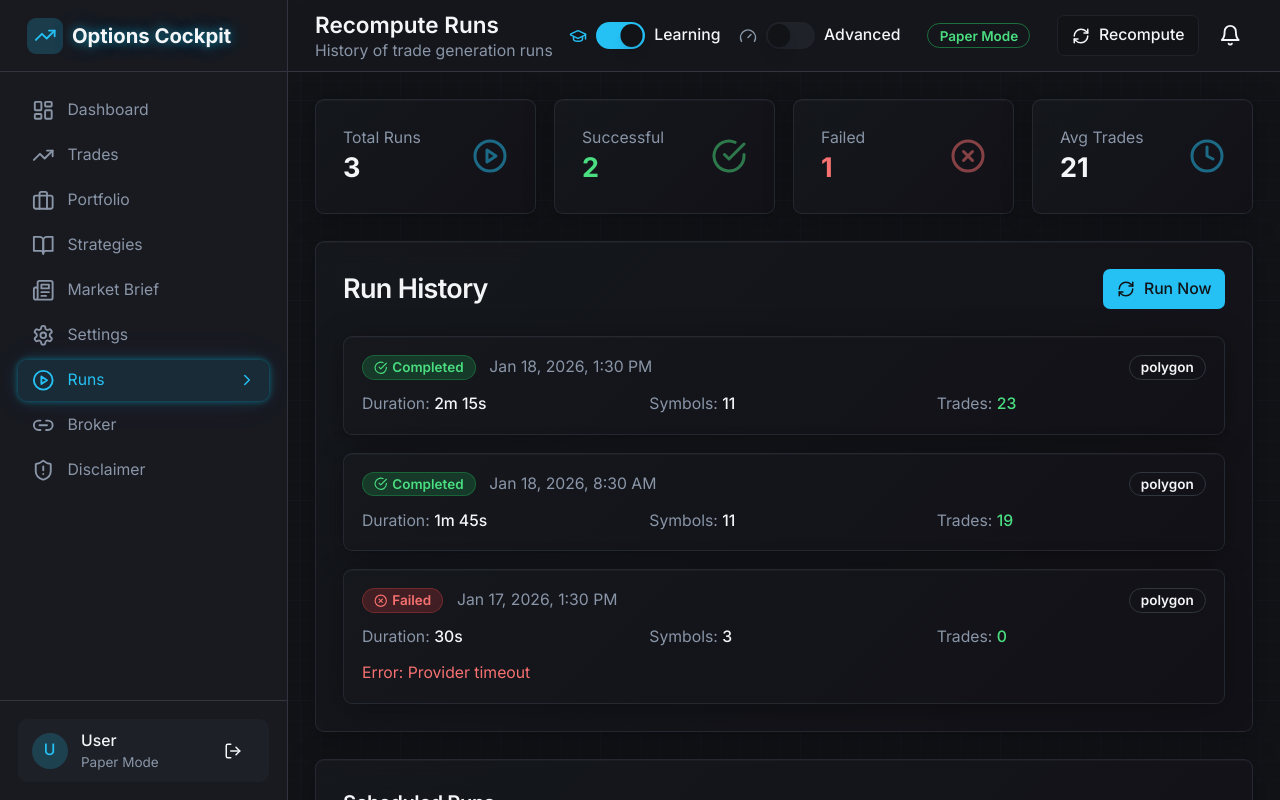
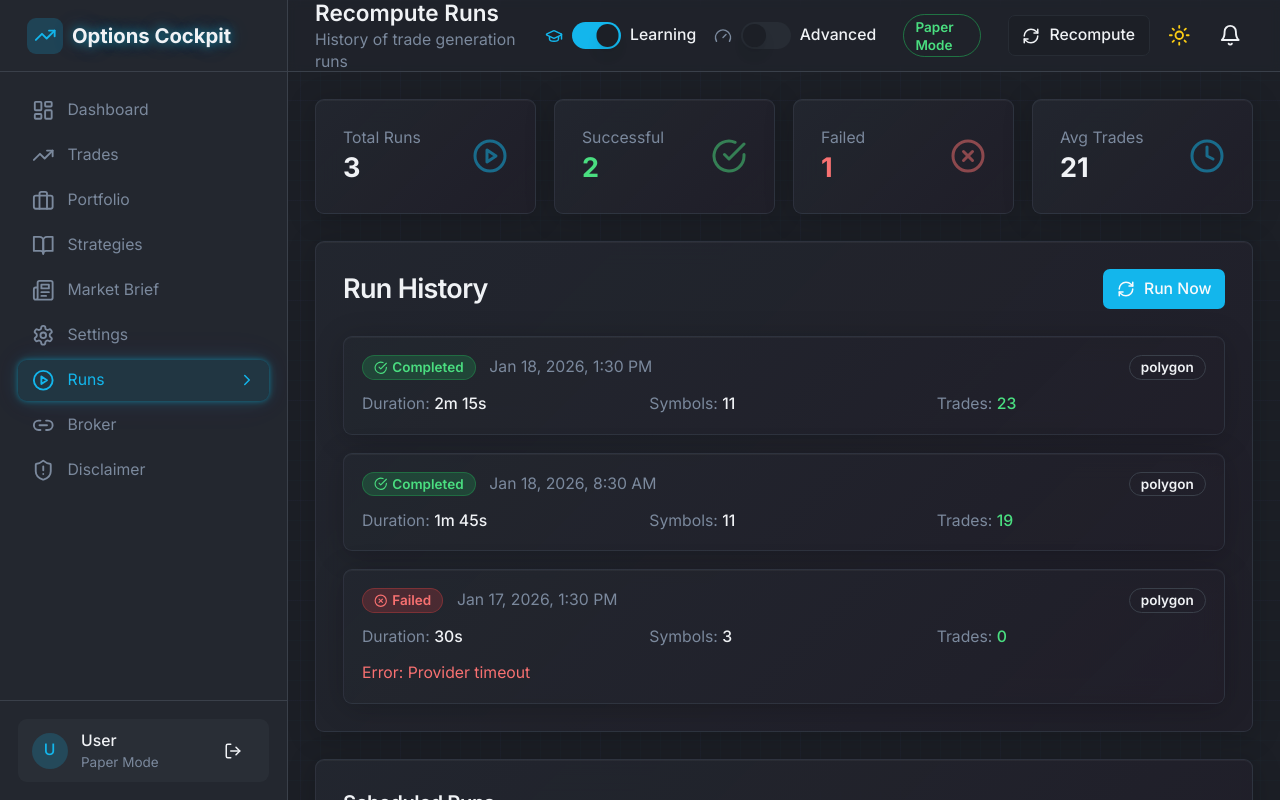
Before and after one commit to christopherhenripage/income-options-cockpit, a Next.js app in the folder apps/web/: page /runs in a window 1280 px wide. Built offline with nearby package versions, Linux system fonts and the light colour scheme; no server answers.

Commit message:
Add light/dark theme toggle + softer charcoal background
- Dark theme now 13% lightness (visible charcoal, not black)
- Added full light mode theme
- Sun/Moon toggle in header to switch themes
- Persists preference in localStorage
- Updated glass panels, scrollbars for both themes

```diff
--- a/apps/web/src/app/globals.css
+++ b/apps/web/src/app/globals.css
@@ -4,41 +4,76 @@
 
 @layer base {
   :root {
-    /* Soft dark theme - easier on eyes than pure black */
-    --background: 222 15% 8%;
-    --foreground: 210 20% 96%;
+    /* Soft charcoal theme - noticeably lighter than black */
+    --background: 220 15% 13%;
+    --foreground: 210 20% 95%;
 
-    --card: 222 14% 11%;
-    --card-foreground: 210 20% 96%;
+    --card: 220 14% 16%;
+    --card-foreground: 210 20% 95%;
 
-    --popover: 222 14% 11%;
-    --popover-foreground: 210 20% 96%;
+    --popover: 220 14% 16%;
+    --popover-foreground: 210 20% 95%;
 
-    --primary: 195 90% 55%;
-    --primary-foreground: 222 15% 8%;
+    --primary: 195 85% 50%;
+    --primary-foreground: 220 15% 98%;
 
-    --secondary: 222 14% 16%;
-    --secondary-foreground: 210 20% 96%;
+    --secondary: 220 14% 20%;
+    --secondary-foreground: 210 20% 95%;
 
-    --muted: 222 14% 16%;
-    --muted-foreground: 215 15% 60%;
+    --muted: 220 12% 22%;
+    --muted-foreground: 215 15% 55%;
 
-    --accent: 195 90% 55%;
-    --accent-foreground: 222 15% 8%;
+    --accent: 195 85% 50%;
+    --accent-foreground: 220 15% 98%;
 
-    --destructive: 0 75% 55%;
+    --destructive: 0 70% 50%;
     --destructive-foreground: 210 20% 98%;
 
-    --border: 222 14% 22%;
-    --input: 222 14% 14%;
-    --ring: 195 90% 55%;
+    --border: 220 12% 26%;
+    --input: 220 14% 18%;
+    --ring: 195 85% 50%;
 
     --radius: 0.5rem;
 
-    /* Tool-inspired accent colors */
+    /* Accent colors */
     --accent-purple: 270 70% 55%;
     --accent-gold: 45 90% 55%;
     --accent-deep: 250 60% 40%;
+  }
+
+  /* Light mode */
+  .light {
+    --background: 0 0% 98%;
+    --foreground: 222 20% 15%;
+
+    --card: 0 0% 100%;
+    --card-foreground: 222 20% 15%;
+
+    --popover: 0 0% 100%;
+    --popover-foreground: 222 20% 15%;
+
+    --primary: 195 90% 40%;
+    --primary-foreground: 0 0% 100%;
+
+    --secondary: 220 15% 92%;
+    --secondary-foreground: 222 20% 15%;
+
+    --muted: 220 15% 94%;
+    --muted-foreground: 220 10% 45%;
+
+    --accent: 195 90% 40%;
+    --accent-foreground: 0 0% 100%;
+
+    --destructive: 0 70% 50%;
+    --destructive-foreground: 0 0% 100%;
+
+    --border: 220 15% 88%;
+    --input: 220 15% 92%;
+    --ring: 195 90% 40%;
+
+    --accent-purple: 270 70% 50%;
+    --accent-gold: 45 90% 50%;
+    --accent-deep: 250 60% 45%;
   }
 }
 
@@ -67,7 +102,7 @@
 
 /* Subtle geometric pattern - hexagonal/sacred geometry inspired */
 .sacred-geo-bg {
-  background-color: hsl(222, 15%, 8%);
+  background-color: hsl(220, 15%, 13%);
   background-image:
     radial-gradient(circle at 25% 25%, rgba(168, 85, 247, 0.03) 0%, transparent 50%),
     radial-gradient(circle at 75% 75%, rgba(0, 212, 255, 0.03) 0%, transparent 50%),
@@ -95,10 +130,18 @@
 /* Hero section geometric */
 .hero-geo {
   background:
-    radial-gradient(ellipse at 20% 80%, rgba(168, 85, 247, 0.15) 0%, transparent 50%),
-    radial-gradient(ellipse at 80% 20%, rgba(0, 212, 255, 0.15) 0%, transparent 50%),
-    radial-gradient(ellipse at 50% 50%, rgba(212, 175, 55, 0.05) 0%, transparent 70%),
-    linear-gradient(180deg, hsl(222, 15%, 8%) 0%, hsl(250, 20%, 10%) 50%, hsl(222, 15%, 8%) 100%);
+    radial-gradient(ellipse at 20% 80%, rgba(168, 85, 247, 0.12) 0%, transparent 50%),
+    radial-gradient(ellipse at 80% 20%, rgba(0, 212, 255, 0.12) 0%, transparent 50%),
+    radial-gradient(ellipse at 50% 50%, rgba(212, 175, 55, 0.04) 0%, transparent 70%),
+    linear-gradient(180deg, hsl(220, 15%, 13%) 0%, hsl(250, 18%, 15%) 50%, hsl(220, 15%, 13%) 100%);
+}
+
+.light .hero-geo {
+  background:
+    radial-gradient(ellipse at 20% 80%, rgba(168, 85, 247, 0.08) 0%, transparent 50%),
+    radial-gradient(ellipse at 80% 20%, rgba(0, 212, 255, 0.08) 0%, transparent 50%),
+    radial-gradient(ellipse at 50% 50%, rgba(212, 175, 55, 0.03) 0%, transparent 70%),
+    linear-gradient(180deg, hsl(0, 0%, 98%) 0%, hsl(220, 20%, 96%) 50%, hsl(0, 0%, 98%) 100%);
 }
 
 /* ========================================
@@ -109,12 +152,22 @@
 .glass-panel {
   @apply backdrop-blur-md border rounded-lg;
   background: linear-gradient(135deg,
-    hsla(220, 15%, 10%, 0.9) 0%,
-    hsla(250, 15%, 8%, 0.85) 100%);
-  border-color: hsla(220, 15%, 25%, 0.5);
+    hsla(220, 15%, 16%, 0.95) 0%,
+    hsla(250, 15%, 14%, 0.9) 100%);
+  border-color: hsla(220, 15%, 28%, 0.5);
   box-shadow:
-    0 4px 30px rgba(0, 0, 0, 0.3),
-    inset 0 1px 0 rgba(255, 255, 255, 0.03);
+    0 4px 30px rgba(0, 0, 0, 0.2),
+    inset 0 1px 0 rgba(255, 255, 255, 0.04);
+}
+
+.light .glass-panel {
+  background: linear-gradient(135deg,
+    hsla(0, 0%, 100%, 0.95) 0%,
+    hsla(220, 20%, 98%, 0.9) 100%);
+  border-color: hsla(220, 15%, 85%, 0.8);
+  box-shadow:
+    0 4px 20px rgba(0, 0, 0, 0.08),
+    inset 0 1px 0 rgba(255, 255, 255, 0.8);
 }
 
 /* Premium card with depth */
@@ -399,17 +452,30 @@
 }
 
 ::-webkit-scrollbar-track {
-  background: hsl(220, 15%, 8%);
+  background: hsl(220, 15%, 13%);
 }
 
 ::-webkit-scrollbar-thumb {
-  background: linear-gradient(180deg, hsl(270, 50%, 30%) 0%, hsl(220, 30%, 25%) 100%);
+  background: linear-gradient(180deg, hsl(270, 50%, 35%) 0%, hsl(220, 30%, 28%) 100%);
   border-radius: 5px;
-  border: 2px solid hsl(220, 15%, 8%);
+  border: 2px solid hsl(220, 15%, 13%);
 }
 
 ::-webkit-scrollbar-thumb:hover {
-  background: linear-gradient(180deg, hsl(270, 60%, 40%) 0%, hsl(220, 40%, 35%) 100%);
+  background: linear-gradient(180deg, hsl(270, 60%, 45%) 0%, hsl(220, 40%, 38%) 100%);
+}
+
+.light ::-webkit-scrollbar-track {
+  background: hsl(0, 0%, 95%);
+}
+
+.light ::-webkit-scrollbar-thumb {
+  background: linear-gradient(180deg, hsl(220, 15%, 70%) 0%, hsl(220, 15%, 75%) 100%);
+  border: 2px solid hsl(0, 0%, 95%);
+}
+
+.light ::-webkit-scrollbar-thumb:hover {
+  background: linear-gradient(180deg, hsl(220, 15%, 60%) 0%, hsl(220, 15%, 65%) 100%);
 }
 
 /* ========================================
@@ -473,12 +539,21 @@
 .shimmer {
   background: linear-gradient(
     90deg,
-    hsl(220, 15%, 8%) 25%,
-    hsl(270, 20%, 15%) 50%,
-    hsl(220, 15%, 8%) 75%
+    hsl(220, 15%, 13%) 25%,
+    hsl(270, 20%, 18%) 50%,
+    hsl(220, 15%, 13%) 75%
   );
   background-size: 200% 100%;
   animation: shimmer 2s infinite;
+}
+
+.light .shimmer {
+  background: linear-gradient(
+    90deg,
+    hsl(220, 15%, 92%) 25%,
+    hsl(220, 20%, 88%) 50%,
+    hsl(220, 15%, 92%) 75%
+  );
 }
 
 /* ========================================
--- a/apps/web/src/components/layout/header.tsx
+++ b/apps/web/src/components/layout/header.tsx
@@ -2,6 +2,7 @@
 
 import { useState } from 'react';
 import { Bell, GraduationCap, Gauge, RefreshCw } from 'lucide-react';
+import { ThemeToggle } from '@/components/ui/theme-toggle';
 import { Button } from '@/components/ui/button';
 import { Switch } from '@/components/ui/switch';
 import { Label } from '@/components/ui/label';
@@ -125,6 +126,8 @@ export function Header({ title, subtitle }: HeaderProps) {
             </Tooltip>
           </TooltipProvider>
 
+          <ThemeToggle />
+
           <Button variant="ghost" size="icon">
             <Bell className="h-5 w-5" />
           </Button>
--- /dev/null
+++ b/apps/web/src/components/ui/theme-toggle.tsx
@@ -0,0 +1,48 @@
+'use client';
+
+import { useState, useEffect } from 'react';
+import { Moon, Sun } from 'lucide-react';
+import { Button } from '@/components/ui/button';
+
+export function ThemeToggle() {
+  const [isDark, setIsDark] = useState(true);
+
+  useEffect(() => {
+    // Check localStorage on mount
+    const saved = localStorage.getItem('theme');
+    if (saved === 'light') {
+      setIsDark(false);
+      document.documentElement.classList.add('light');
+    } else {
+      document.documentElement.classList.remove('light');
+    }
+  }, []);
+
+  const toggleTheme = () => {
+    if (isDark) {
+      document.documentElement.classList.add('light');
+      localStorage.setItem('theme', 'light');
+      setIsDark(false);
+    } else {
+      document.documentElement.classList.remove('light');
+      localStorage.setItem('theme', 'dark');
+      setIsDark(true);
+    }
+  };
+
+  return (
+    <Button
+      variant="ghost"
+      size="icon"
+      onClick={toggleTheme}
+      className="h-9 w-9"
+      title={isDark ? 'Switch to light mode' : 'Switch to dark mode'}
+    >
+      {isDark ? (
+        <Sun className="h-5 w-5 text-yellow-400" />
+      ) : (
+        <Moon className="h-5 w-5 text-slate-600" />
+      )}
+    </Button>
+  );
+}
```
